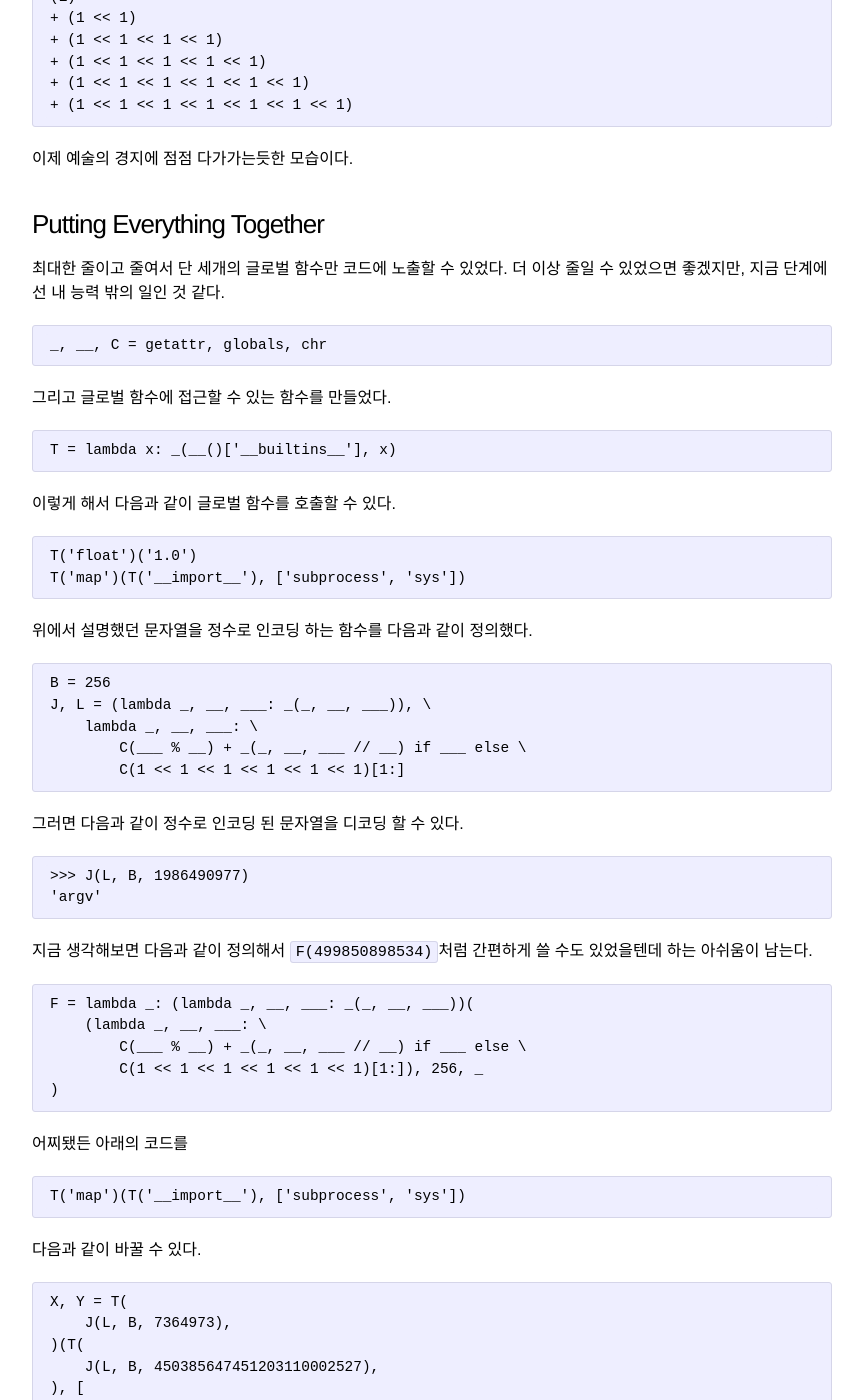
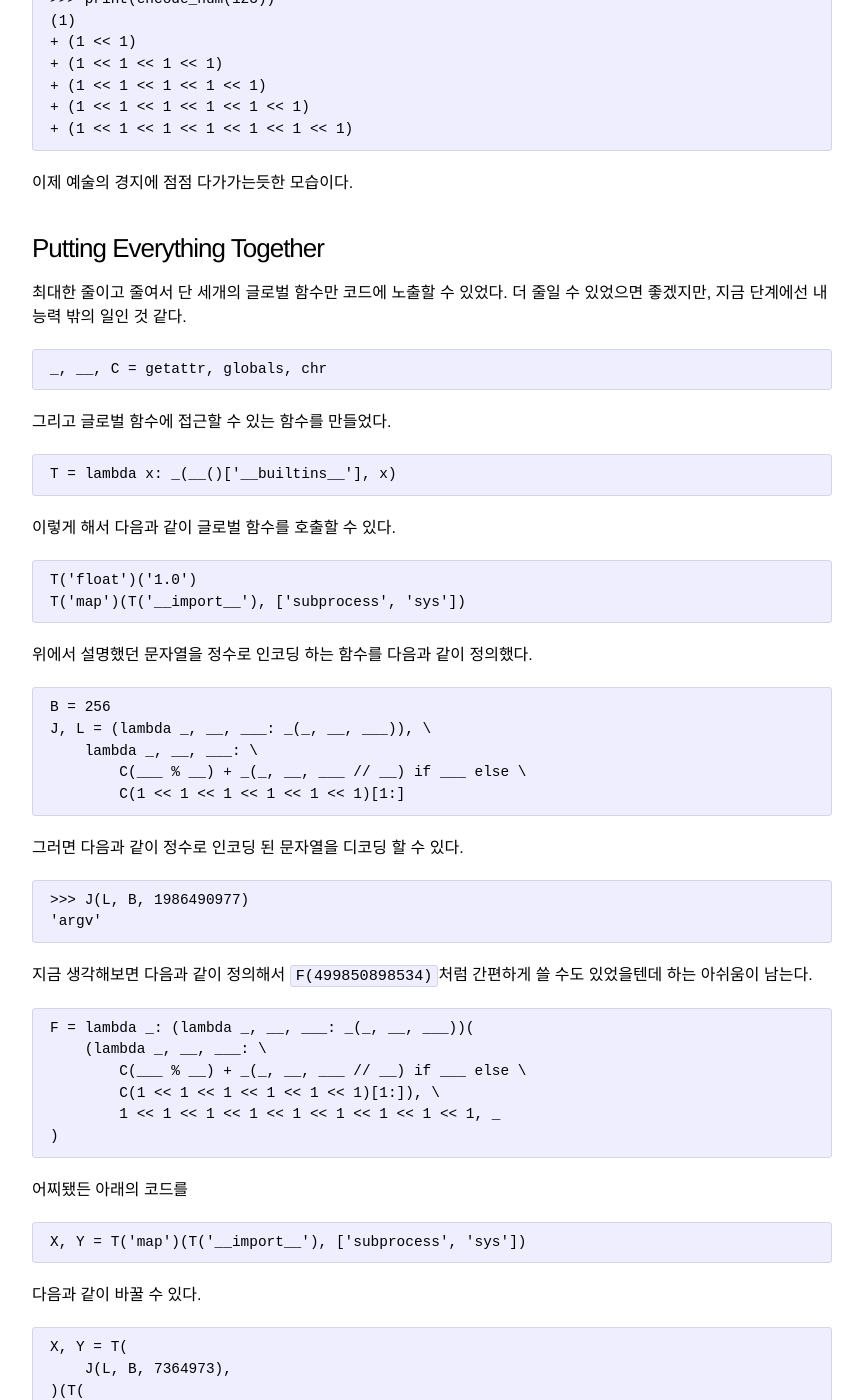
Before and after one commit to suminb/blog-suminb-com, a Jekyll site: the page built from _posts/2016-08-15-spoqa-pycon-2016-obfuscation-contest.markdown, in a window 1280 px wide and 1400 px high, scrolled down 7183 px. Shown: the whole window, without its empty margins (208-1071 px from the left). Built offline with Jekyll 4.4.1, drawn with Linux system fonts in a browser that asks for light colours; formulas are drawn with MathJax 3; comment, search, counter and statistics services are not loaded; some of the changed text lies outside the part shown.

Commit message:
Revise a post

```diff
--- a/_posts/2016-08-15-spoqa-pycon-2016-obfuscation-contest.markdown
+++ b/_posts/2016-08-15-spoqa-pycon-2016-obfuscation-contest.markdown
@@ -244,7 +244,7 @@ Getting Started
     >>> gen_shift(14)
     '(1 << 1 << 1 << 1 << 1 << 1 << 1 << 1 << 1 << 1 << 1 << 1 << 1 << 1\n << 1)'
 
-결과적으로 `gen_shift(n)`에서 생성된 표현식을 평가하면 $2^n$과 같아야 한다.
+결과적으로 `gen_shift(n)`에서 생성된 표현식을 평가하면 $$2^n$$ 과 같아야 한다.
 
     >>> [eval(gen_shift(i)) == 2 ** i for i in range(15)]
     [True, True, True, True, True, True, True, True, True, True, True, True, True, True, True]
@@ -281,7 +281,7 @@ Getting Started
 
 ### Putting Everything Together
 
-최대한 줄이고 줄여서 단 세개의 글로벌 함수만 코드에 노출할 수 있었다. 더 이상 줄일 수 있었으면 좋겠지만, 지금 단계에선 내 능력 밖의 일인 것 같다.
+최대한 줄이고 줄여서 단 세개의 글로벌 함수만 코드에 노출할 수 있었다. 더 줄일 수 있었으면 좋겠지만, 지금 단계에선 내 능력 밖의 일인 것 같다.
 
     _, __, C = getattr, globals, chr
 
@@ -312,12 +312,13 @@ Getting Started
     F = lambda _: (lambda _, __, ___: _(_, __, ___))(
         (lambda _, __, ___: \
             C(___ % __) + _(_, __, ___ // __) if ___ else \
-            C(1 << 1 << 1 << 1 << 1 << 1)[1:]), 256, _
+            C(1 << 1 << 1 << 1 << 1 << 1)[1:]), \
+            1 << 1 << 1 << 1 << 1 << 1 << 1 << 1 << 1, _
     )
 
 어찌됐든 아래의 코드를
 
-    T('map')(T('__import__'), ['subprocess', 'sys'])
+    X, Y = T('map')(T('__import__'), ['subprocess', 'sys'])
 
 다음과 같이 바꿀 수 있다.
 
```
Also changed, not shown: other parts of _posts/2016-08-15-spoqa-pycon-2016-obfuscation-contest.markdown (+8 -8 lines).
